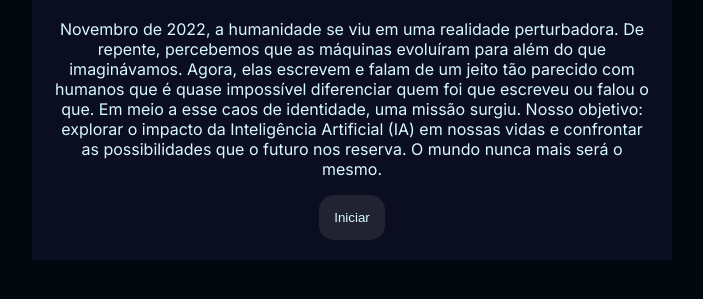
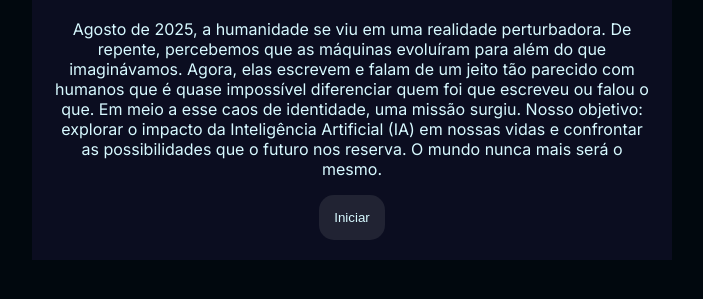
Before and after one commit to AnnaCors1ni/IAnaESCOLA, a plain HTML site: page index.html in a window 1280 px wide. Shown: the part 321-620 px from the top of the page, without its empty margins (288-991 px from the left). Drawn offline with Linux system fonts and the light colour scheme.

Commit message:
Update index.html

```diff
--- a/index.html
+++ b/index.html
@@ -12,7 +12,7 @@
     <div class="caixa-principal">
         <h1>Você decide o futuro da IA</h1>
         <div class="tela-inicial">
-            <p>Novembro de 2022, a humanidade se viu em uma realidade perturbadora.
+            <p>Agosto de 2025, a humanidade se viu em uma realidade perturbadora.
                 De repente, percebemos que as máquinas evoluíram para além do que imaginávamos.
                 Agora, elas escrevem e falam de um jeito tão parecido com humanos que é quase impossível diferenciar
                 quem foi que escreveu ou falou o que.
@@ -35,4 +35,5 @@
     <script type="module" src="js/script.js"></script>
 </body>
 
+
 </html>
```
